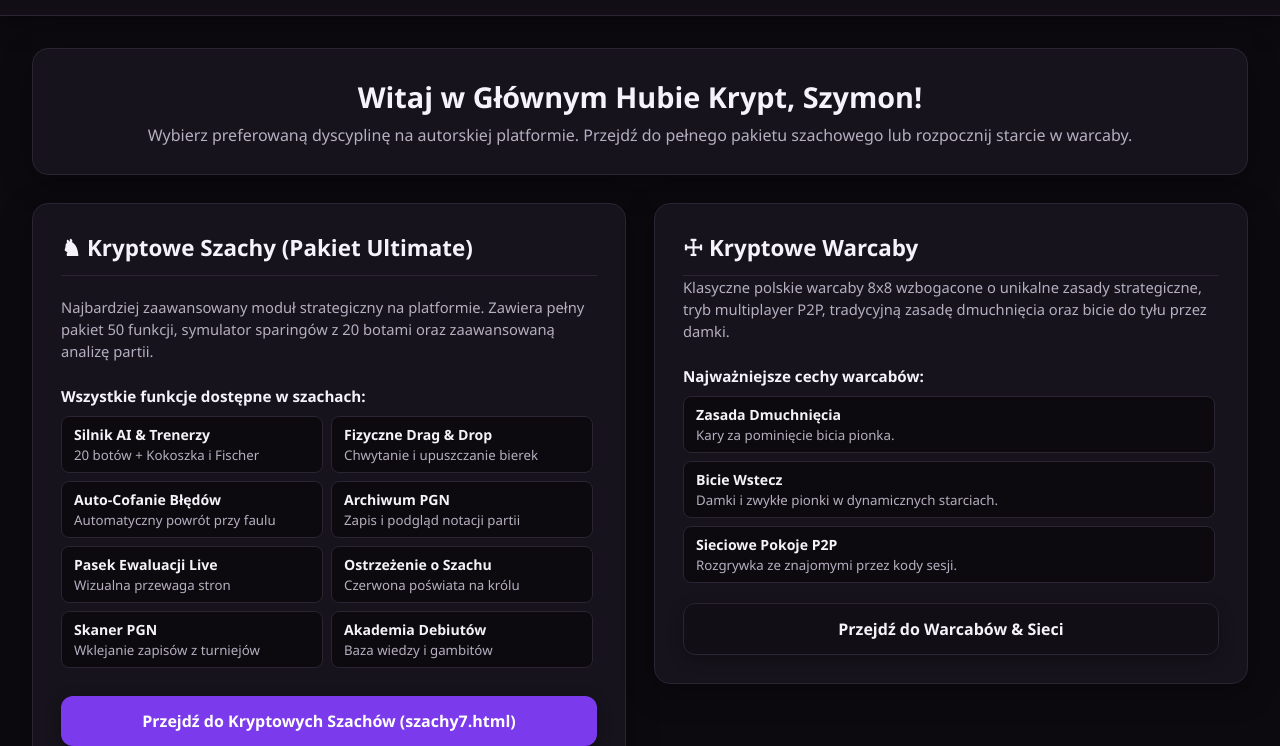
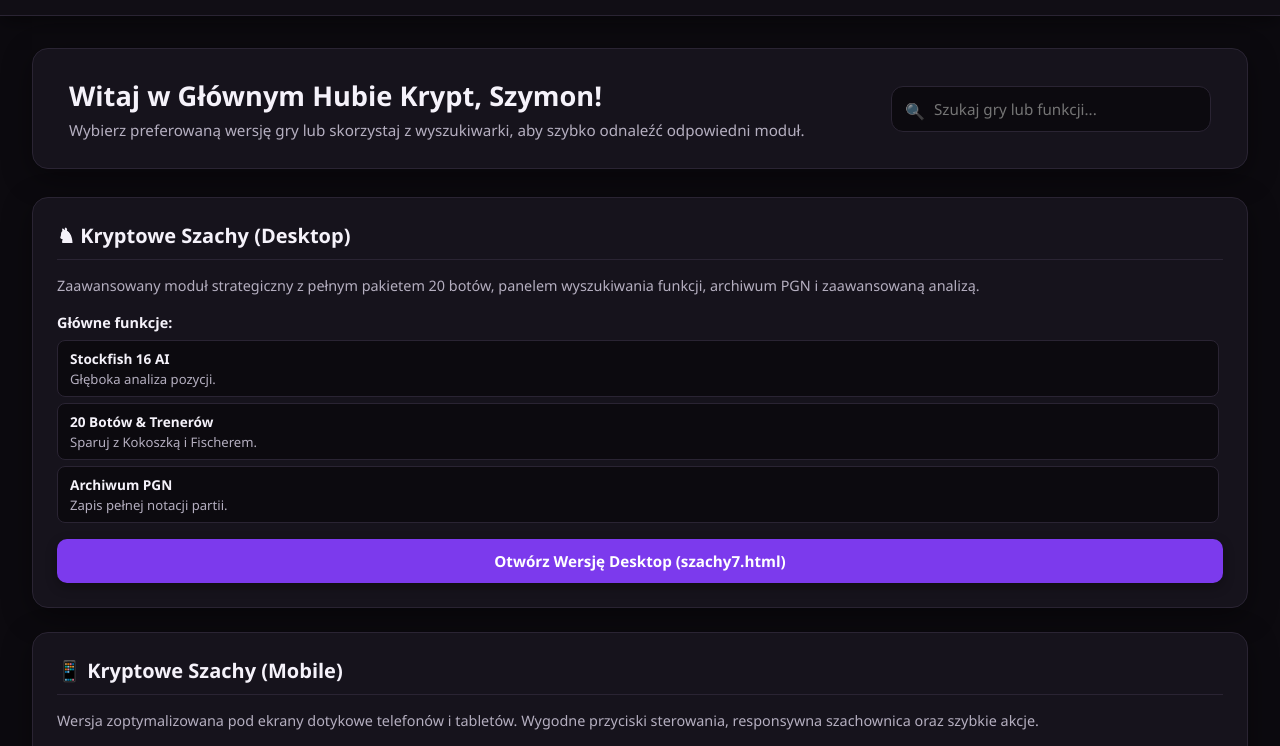
Before and after one commit to Sxsus/Szachy-Warcaby, a plain HTML site: page index.html in a window 1280 px wide. Shown: the part 54-800 px from the top of the page. Drawn offline with Linux system fonts and the light colour scheme.

Commit message:
Update index.html

```diff
--- a/index.html
+++ b/index.html
@@ -3,7 +3,7 @@
 <head>
     <meta charset="UTF-8">
     <meta name="viewport" content="width=device-width, initial-scale=1.0">
-    <title>Krypta — Główny Hub Gier Planszowych</title>
+    <title>Krypta — Główny Hub Rozgrywek & Lobby</title>
     <style>
         :root {
             --bg-main: #0c0a0f;
@@ -37,27 +37,32 @@
 
         main { flex-grow: 1; max-width: 1600px; width: 100%; margin: 0 auto; padding: 32px; display: flex; flex-direction: column; gap: 28px; }
 
-        .welcome-banner { background: var(--bg-panel); border: 1px solid var(--border); border-radius: 16px; padding: 28px 36px; box-shadow: 0 8px 30px rgba(0,0,0,0.4); text-align: center; }
-        .welcome-banner h1 { color: var(--text-bright); font-size: 1.8rem; margin-bottom: 8px; }
-        .welcome-banner p { font-size: 1rem; color: var(--text-main); }
+        .welcome-banner { background: var(--bg-panel); border: 1px solid var(--border); border-radius: 16px; padding: 28px 36px; box-shadow: 0 8px 30px rgba(0,0,0,0.4); display: flex; justify-content: space-between; align-items: center; flex-wrap: wrap; gap: 20px; }
+        .welcome-text h1 { color: var(--text-bright); font-size: 1.7rem; margin-bottom: 6px; }
+        .welcome-text p { font-size: 0.95rem; color: var(--text-main); }
 
-        /* Główne Lobby: Lewa strona Szachy, Prawa Warcaby */
-        .lobby-grid { display: grid; grid-template-columns: 1fr 1fr; gap: 28px; align-items: start; }
-        @media (max-width: 1100px) { .lobby-grid { grid-template-columns: 1fr; } }
+        .search-container { position: relative; width: 320px; }
+        .lobby-search { width: 100%; padding: 12px 16px 12px 42px; background: var(--bg-main); border: 1px solid var(--border); color: var(--text-bright); border-radius: 12px; font-size: 0.95rem; outline: none; transition: 0.2s; }
+        .lobby-search:focus { border-color: var(--accent); box-shadow: 0 0 10px rgba(124,58,237,0.3); }
+        .search-icon-pos { position: absolute; left: 14px; top: 14px; font-size: 1rem; opacity: 0.6; }
 
-        .game-panel { background: var(--bg-panel); border: 1px solid var(--border); border-radius: 16px; padding: 28px; display: flex; flex-direction: column; gap: 20px; box-shadow: 0 8px 30px rgba(0,0,0,0.4); }
-        .game-panel h2 { color: var(--text-bright); font-size: 1.4rem; display: flex; align-items: center; gap: 10px; border-bottom: 1px solid var(--border); padding-bottom: 12px; }
+        /* Siatka 3 kolumn: Szachy Desktop, Szachy Mobile, Warcaby & Sieć */
+        .lobby-grid { display: grid; grid-template-columns: repeat(3, 1fr); gap: 24px; align-items: start; }
+        @media (max-width: 1300px) { .lobby-grid { grid-template-columns: 1fr; } }
 
-        /* Lista funkcji w szachach */
-        .features-section { display: flex; flex-direction: column; gap: 10px; }
-        .features-section h4 { color: var(--text-bright); font-size: 0.95rem; margin-top: 4px; }
-        .features-list { display: grid; grid-template-columns: 1fr 1fr; gap: 8px; max-height: 260px; overflow-y: auto; padding-right: 4px; }
-        .feature-badge { background: var(--bg-main); border: 1px solid var(--border); border-radius: 8px; padding: 8px 12px; font-size: 0.83rem; display: flex; flex-direction: column; gap: 2px; }
-        .feature-badge strong { color: var(--text-bright); font-size: 0.88rem; }
+        .game-panel { background: var(--bg-panel); border: 1px solid var(--border); border-radius: 16px; padding: 24px; display: flex; flex-direction: column; gap: 16px; box-shadow: 0 8px 30px rgba(0,0,0,0.4); transition: 0.2s; }
+        .game-panel.hidden { display: none !important; }
+        .game-panel h2 { color: var(--text-bright); font-size: 1.25rem; display: flex; align-items: center; gap: 8px; border-bottom: 1px solid var(--border); padding-bottom: 10px; }
 
-        .game-desc { font-size: 0.92rem; line-height: 1.5; }
+        .features-section { display: flex; flex-direction: column; gap: 8px; }
+        .features-section h4 { color: var(--text-bright); font-size: 0.9rem; }
+        .features-list { display: flex; flex-direction: column; gap: 6px; max-height: 240px; overflow-y: auto; padding-right: 4px; }
+        .feature-badge { background: var(--bg-main); border: 1px solid var(--border); border-radius: 8px; padding: 8px 12px; font-size: 0.82rem; display: flex; flex-direction: column; gap: 2px; }
+        .feature-badge strong { color: var(--text-bright); font-size: 0.85rem; }
 
-        .btn { background: var(--accent); color: #fff; border: none; padding: 14px 24px; border-radius: 12px; font-weight: 700; cursor: pointer; transition: 0.2s; text-align: center; text-decoration: none; font-size: 1rem; box-shadow: 0 4px 15px rgba(0,0,0,0.3); display: block; }
+        .game-desc { font-size: 0.9rem; line-height: 1.45; }
+
+        .btn { background: var(--accent); color: #fff; border: none; padding: 12px 20px; border-radius: 10px; font-weight: 700; cursor: pointer; transition: 0.2s; text-align: center; text-decoration: none; font-size: 0.95rem; box-shadow: 0 4px 12px rgba(0,0,0,0.3); display: block; }
         .btn:hover { background: var(--accent-hover); transform: translateY(-2px); }
         .btn-sec { background: var(--bg-header); color: var(--text-bright); border: 1px solid var(--border); }
         .btn-sec:hover { border-color: var(--text-main); }
@@ -75,57 +80,89 @@
 
 <main>
     <div class="welcome-banner">
-        <h1>Witaj w Głównym Hubie Krypt, Szymon!</h1>
-        <p>Wybierz preferowaną dyscyplinę na autorskiej platformie. Przejdź do pełnego pakietu szachowego lub rozpocznij starcie w warcaby.</p>
+        <div class="welcome-text">
+            <h1>Witaj w Głównym Hubie Krypt, Szymon!</h1>
+            <p>Wybierz preferowaną wersję gry lub skorzystaj z wyszukiwarki, aby szybko odnaleźć odpowiedni moduł.</p>
+        </div>
+        <div class="search-container">
+            <span class="search-icon-pos">🔍</span>
+            <input type="text" class="lobby-search" id="lobby-search-input" placeholder="Szukaj gry lub funkcji..." oninput="filterLobby()">
+        </div>
     </div>
 
     <div class="lobby-grid">
-        <!-- LEWA STRONA: SZACHY (Z PEŁNĄ LISTĄ WSZYSTKICH FUNKCJI) -->
-        <div class="game-panel">
-            <h2>♞ Kryptowe Szachy (Pakiet Ultimate)</h2>
-            <p class="game-desc">Najbardziej zaawansowany moduł strategiczny na platformie. Zawiera pełny pakiet 50 funkcji, symulator sparingów z 20 botami oraz zaawansowaną analizę partii.</p>
+        <!-- 1. SZACHY DESKTOP (MODUŁ 7) -->
+        <div class="game-panel" id="panel-chess-desk" data-keywords="szachy chess desktop komputer stockfish silnik 7 pgn boty">
+            <h2>♞ Kryptowe Szachy (Desktop)</h2>
+            <p class="game-desc">Zaawansowany moduł strategiczny z pełnym pakietem 20 botów, panelem wyszukiwania funkcji, archiwum PGN i zaawansowaną analizą.</p>
 
             <div class="features-section">
-                <h4>Wszystkie funkcje dostępne w szachach:</h4>
+                <h4>Główne funkcje:</h4>
                 <div class="features-list">
-                    <div class="feature-badge"><strong>Silnik AI & Trenerzy</strong><span>20 botów + Kokoszka i Fischer</span></div>
-                    <div class="feature-badge"><strong>Fizyczne Drag & Drop</strong><span>Chwytanie i upuszczanie bierek</span></div>
-                    <div class="feature-badge"><strong>Auto-Cofanie Błędów</strong><span>Automatyczny powrót przy faulu</span></div>
-                    <div class="feature-badge"><strong>Archiwum PGN</strong><span>Zapis i podgląd notacji partii</span></div>
-                    <div class="feature-badge"><strong>Pasek Ewaluacji Live</strong><span>Wizualna przewaga stron</span></div>
-                    <div class="feature-badge"><strong>Ostrzeżenie o Szachu</strong><span>Czerwona poświata na królu</span></div>
-                    <div class="feature-badge"><strong>Skaner PGN</strong><span>Wklejanie zapisów z turniejów</span></div>
-                    <div class="feature-badge"><strong>Akademia Debiutów</strong><span>Baza wiedzy i gambitów</span></div>
-                    <div class="feature-badge"><strong>Zegary Czasowe</strong><span>Bullet, Blitz i kontrola czasu</span></div>
-                    <div class="feature-badge"><strong>System Anti-Cheat</strong><span>Blokada oszustw i ban na nick</span></div>
+                    <div class="feature-badge"><strong>Stockfish 16 AI</strong><span>Głęboka analiza pozycji.</span></div>
+                    <div class="feature-badge"><strong>20 Botów & Trenerów</strong><span>Sparuj z Kokoszką i Fischerem.</span></div>
+                    <div class="feature-badge"><strong>Archiwum PGN</strong><span>Zapis pełnej notacji partii.</span></div>
                 </div>
             </div>
 
-            <a href="szachy7.html" class="btn" style="margin-top: auto;">Przejdź do Kryptowych Szachów (szachy7.html)</a>
+            <a href="szachy7.html" class="btn" style="margin-top: auto;">Otwórz Wersję Desktop (szachy7.html)</a>
         </div>
 
-        <!-- PRAWA STRONA: WARCABY -->
-        <div class="game-panel" style="justify-content: space-between;">
-            <div>
-                <h2>☩ Kryptowe Warcaby</h2>
-                <p class="game-desc" style="margin-bottom: 20px;">Klasyczne polskie warcaby 8x8 wzbogacone o unikalne zasady strategiczne, tryb multiplayer P2P, tradycyjną zasadę dmuchnięcia oraz bicie do tyłu przez damki.</p>
+        <!-- 2. SZACHY MOBILNE (MODUŁ 8) -->
+        <div class="game-panel" id="panel-chess-mob" data-keywords="szachy chess mobile mobilna telefon smartfon aplikacja 8">
+            <h2>📱 Kryptowe Szachy (Mobile)</h2>
+            <p class="game-desc">Wersja zoptymalizowana pod ekrany dotykowe telefonów i tabletów. Wygodne przyciski sterowania, responsywna szachownica oraz szybkie akcje.</p>
 
-                <div class="features-section">
-                    <h4>Najważniejsze cechy warcabów:</h4>
-                    <div class="features-list" style="grid-template-columns: 1fr;">
-                        <div class="feature-badge"><strong>Zasada Dmuchnięcia</strong><span>Kary za pominięcie bicia pionka.</span></div>
-                        <div class="feature-badge"><strong>Bicie Wstecz</strong><span>Damki i zwykłe pionki w dynamicznych starciach.</span></div>
-                        <div class="feature-badge"><strong>Sieciowe Pokoje P2P</strong><span>Rozgrywka ze znajomymi przez kody sesji.</span></div>
-                    </div>
+            <div class="features-section">
+                <h4>Główne funkcje:</h4>
+                <div class="features-list">
+                    <div class="feature-badge"><strong>Optymalizacja Touch</strong><span>Wygodne dotykowe sterowanie.</span></div>
+                    <div class="feature-badge"><strong>Skala Responsywna</strong><span>Dopasowanie do każdego ekranu.</span></div>
+                    <div class="feature-badge"><strong>Mobilny Asystent</strong><span>Lekki silnik na telefon.</span></div>
                 </div>
             </div>
 
-            <a href="szachy6.html" class="btn btn-sec" style="text-align: center;">Przejdź do Warcabów & Sieci</a>
+            <a href="szachy8.html" class="btn" style="background: #059669; margin-top: auto;">Otwórz Wersję Mobilną (szachy8.html)</a>
+        </div>
+
+        <!-- 3. WARCABY & SIEĆ (MODUŁ 6) -->
+        <div class="game-panel" id="panel-checkers" data-keywords="warcaby checkery p2p sieciowe dmuchnięcie pokoje czat 6 sxsus admin">
+            <h2>☩ Kryptowe Warcaby & Sieć</h2>
+            <p class="game-desc">Klasyczne polskie warcaby 8x8 z zasadą dmuchnięcia, biciem wstecz, globalnym czatem społeczności oraz pokojami sieciowymi P2P i Panelem Administratora.</p>
+
+            <div class="features-section">
+                <h4>Główne funkcje:</h4>
+                <div class="features-list">
+                    <div class="feature-badge"><strong>Zasada Dmuchnięcia</strong><span>Kary za pominięcie bicia.</span></div>
+                    <div class="feature-badge"><strong>Bicie Wstecz</strong><span>Damki w dynamicznych starciach.</span></div>
+                    <div class="feature-badge"><strong>Sieciowe Pokoje P2P</strong><span>Rozgrywka przez kody sesji.</span></div>
+                </div>
+            </div>
+
+            <a href="szachy6.html" class="btn btn-sec" style="text-align: center; margin-top: auto;">Otwórz Warcaby & Sieć (szachy6.html)</a>
         </div>
     </div>
 </main>
 
 <script>
+function filterLobby() {
+    const query = document.getElementById('lobby-search-input').value.toLowerCase();
+    const panels = [
+        document.getElementById('panel-chess-desk'),
+        document.getElementById('panel-chess-mob'),
+        document.getElementById('panel-checkers')
+    ];
+
+    panels.forEach(panel => {
+        const keywords = panel.getAttribute('data-keywords') + " " + panel.innerText.toLowerCase();
+        if (!query || keywords.includes(query)) {
+            panel.classList.remove('hidden');
+        } else {
+            panel.classList.add('hidden');
+        }
+    });
+}
+
 function initHubData() {
     try {
         let raw = localStorage.getItem('cryptic_chess_v3');
```
